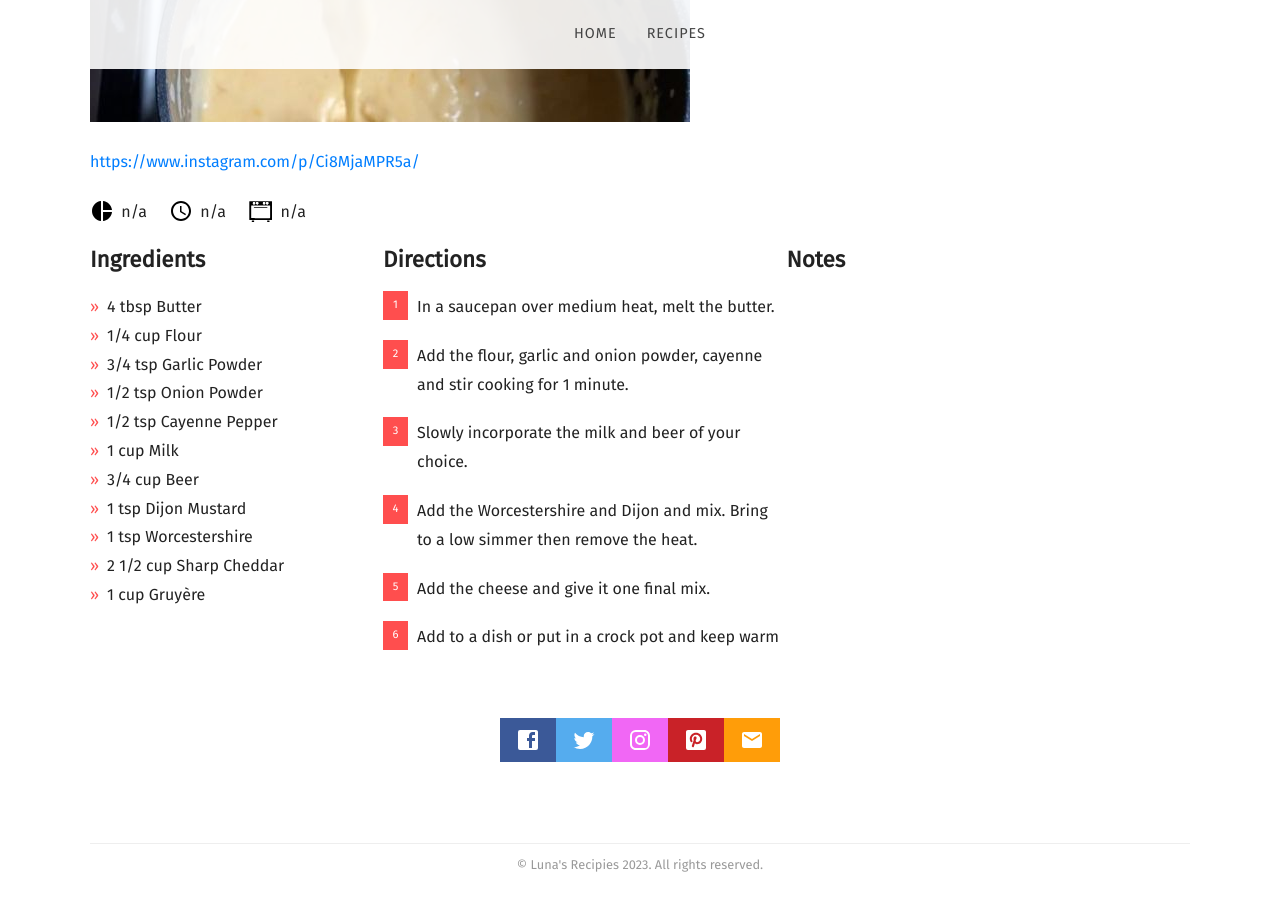
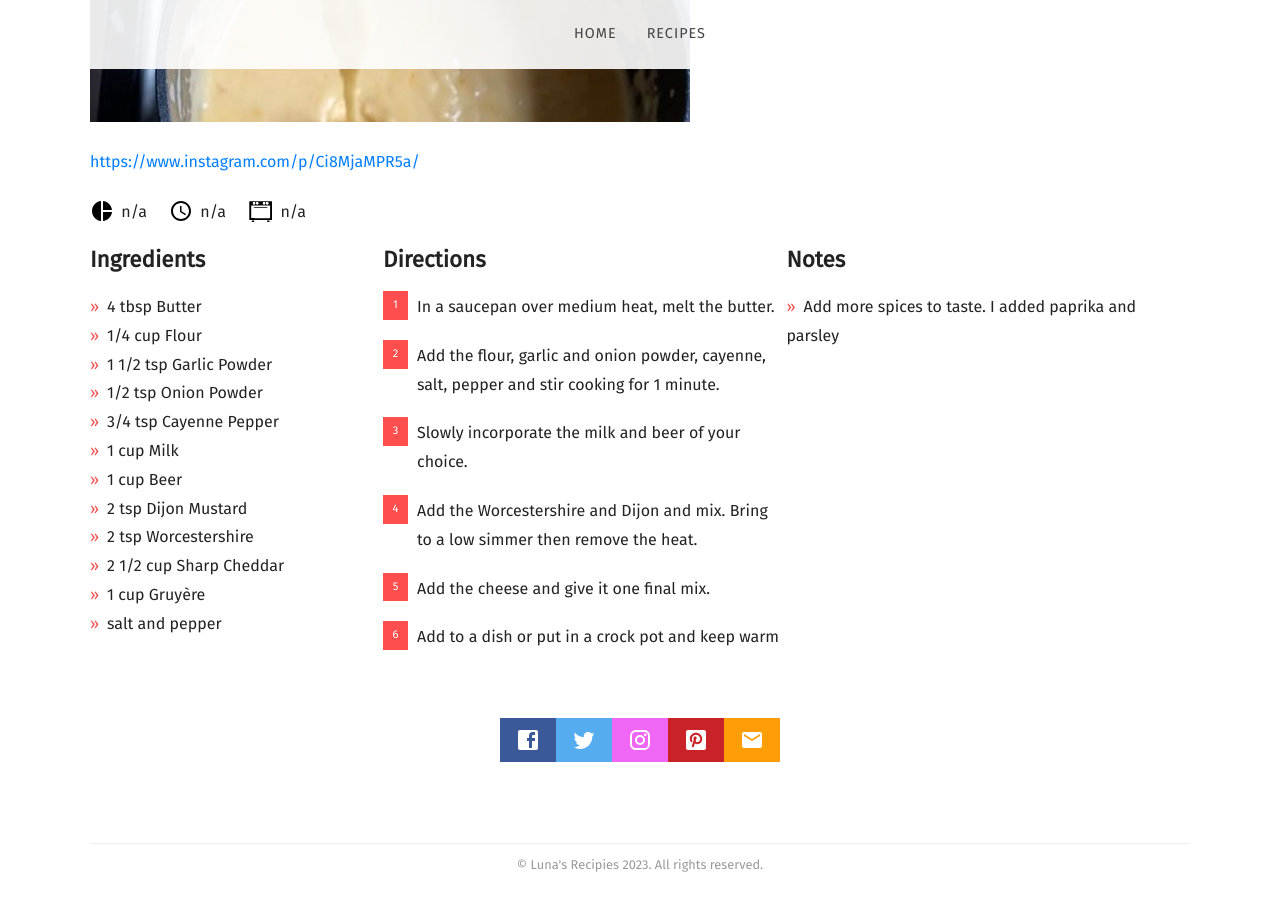
Before and after one commit to Luna-za-tuna/Personal_Recipe, a Jekyll site: the page built from _posts/2022-12-31-beer-cheese-dip.md, in a window 1280 px wide and 900 px high, scrolled down 893 px. Built offline with Jekyll 4.4.1, drawn with Linux system fonts in a browser that asks for light colours; nearby versions of some CDN libraries; some web fonts are replaced.

```diff
--- a/_posts/2022-12-31-beer-cheese-dip.md
+++ b/_posts/2022-12-31-beer-cheese-dip.md
@@ -12,21 +12,24 @@ recipe:
   ingredients_markdown: |-
     * 4 tbsp Butter
     * 1/4 cup Flour
-    * 3/4 tsp Garlic Powder
+    * 1 1/2 tsp Garlic Powder
     * 1/2 tsp Onion Powder
-    * 1/2 tsp Cayenne Pepper
+    * 3/4 tsp Cayenne Pepper
     * 1 cup Milk
-    * 3/4 cup Beer
-    * 1 tsp Dijon Mustard
-    * 1 tsp Worcestershire
+    * 1 cup Beer
+    * 2 tsp Dijon Mustard
+    * 2 tsp Worcestershire
     * 2 1/2 cup Sharp Cheddar
     * 1 cup Gruyère
+    * salt and pepper
   directions_markdown: |-
     1. In a saucepan over medium heat, melt the butter.
-    2. Add the flour, garlic and onion powder, cayenne and stir cooking for 1 minute.
+    2. Add the flour, garlic and onion powder, cayenne, salt, pepper and stir cooking for 1 minute.
     3. Slowly incorporate the milk and beer of your choice.
     4. Add the Worcestershire and Dijon and mix. Bring to a low simmer then remove the heat.
     5. Add the cheese and give it one final mix.
     6. Add to a dish or put in a crock pot and keep warm
+  notes_markdown: |-
+    * Add more spices to taste. I added paprika and parsley
 ---
 <https://www.instagram.com/p/Ci8MjaMPR5a/>
```
Also changed, not shown: _posts/2022-12-28-potato-chip-cookies.md (+2 -0 lines).
